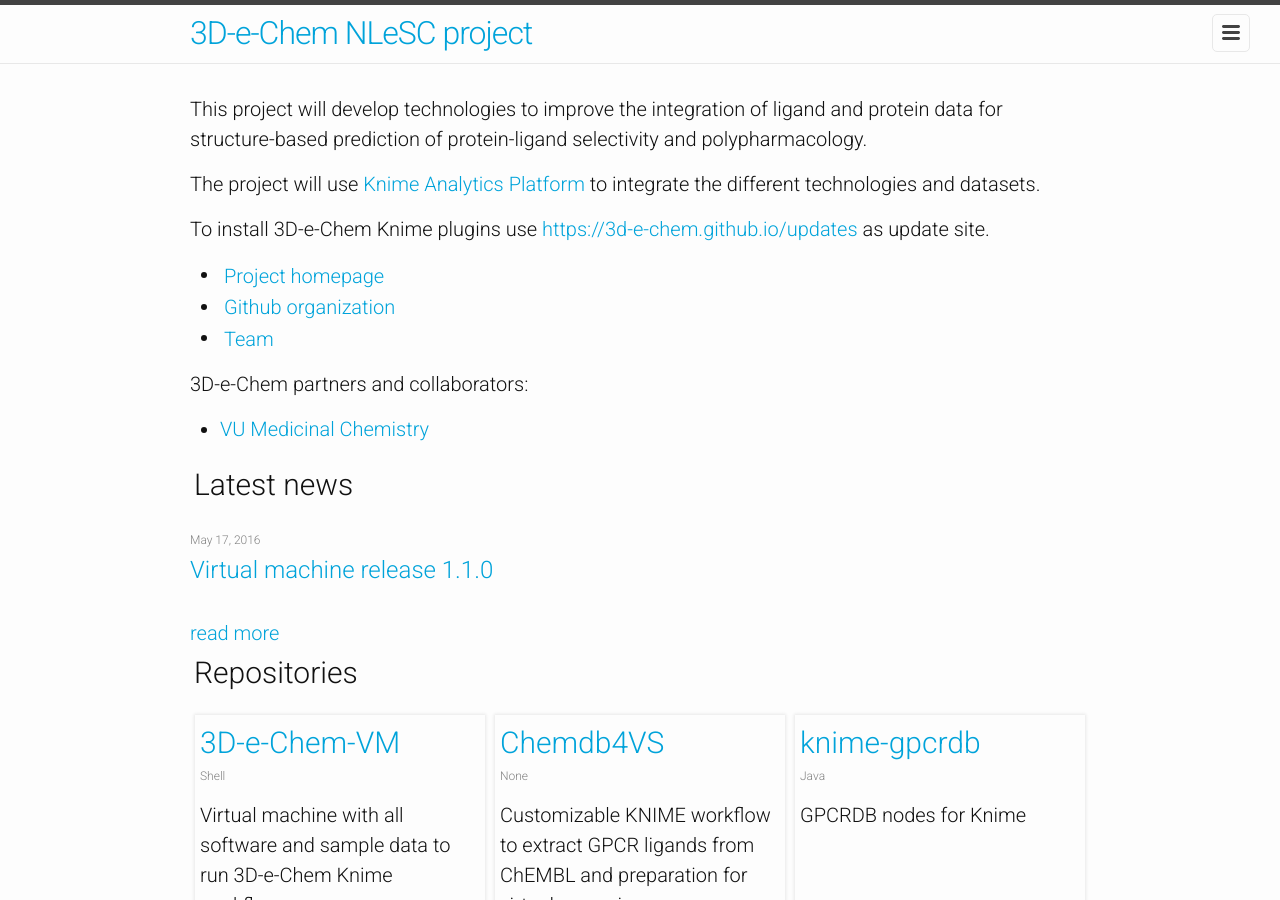
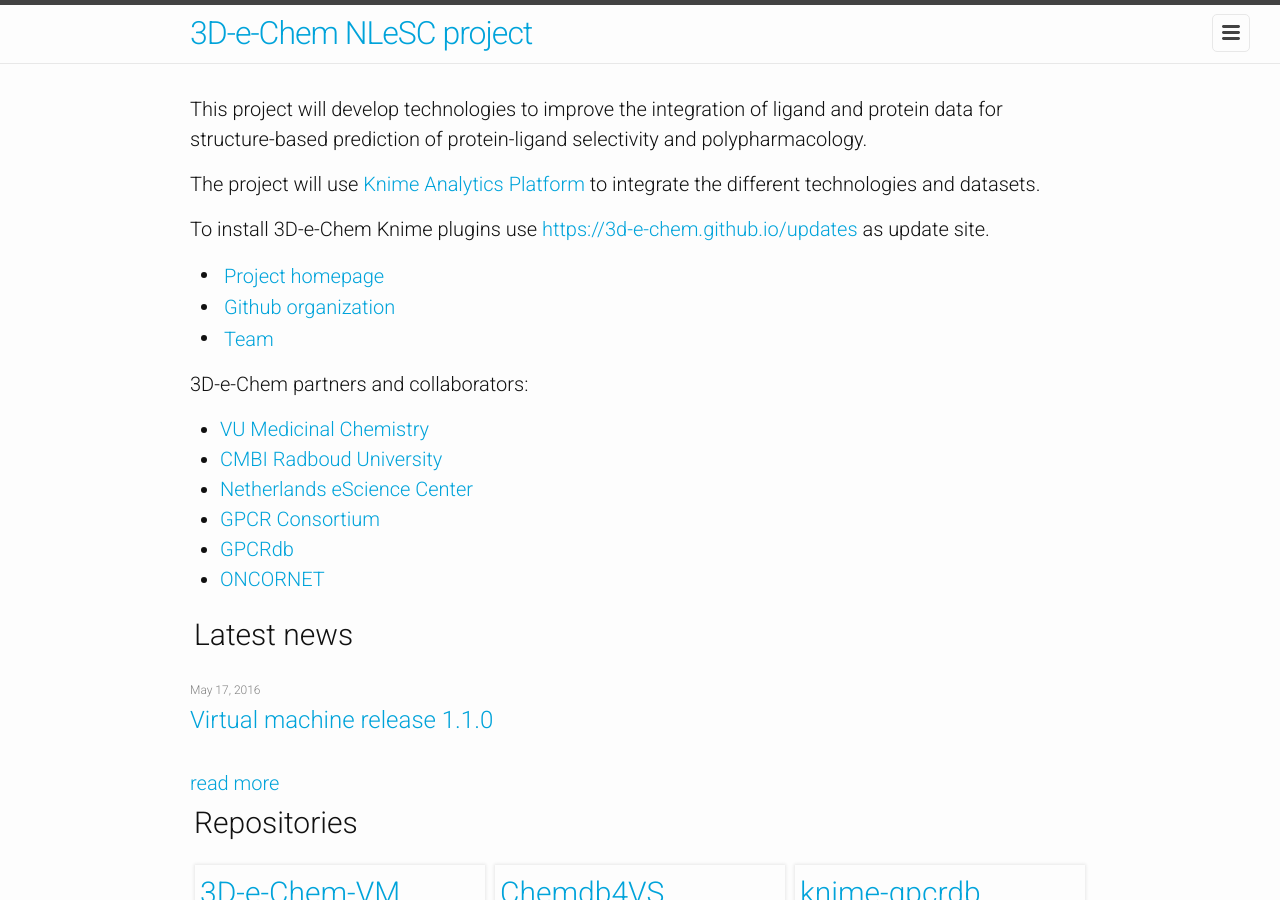
Before and after one commit to 3D-e-Chem/3D-e-Chem.github.io, a Jekyll site: the page built from index.html, in a window 1280 px wide and 900 px high. Built offline with Jekyll 4.4.1, drawn with Linux system fonts in a browser that asks for light colours; a style sheet for code colours, icons or effects is not loaded.

Commit message:
Update index.html

```diff
--- a/index.html
+++ b/index.html
@@ -20,7 +20,12 @@
 <p>3D-e-Chem partners and collaborators:</p>
 
 <ul>
-<li><a href="http://www.chem.vu.nl/en/research/division-of-medicinal-chemistry/">VU Medicinal Chemistry</a></li>
+    <li><a href="http://www.chem.vu.nl/en/research/division-of-medicinal-chemistry/">VU Medicinal Chemistry</a></li>
+    <li><a href="http://www2.cmbi.ru.nl/">CMBI Radboud University</a></li>
+    <li><a href="https://www.esciencecenter.nl/">Netherlands eScience Center</a></li>
+    <li><a href="http://gpcrconsortium.org/">GPCR Consortium</a></li>
+    <li><a href="http://gpcrdb.org/">GPCRdb</a></li>
+    <li><a href="http://www.oncornet.eu/">ONCORNET</a></li>
 </ul>
 
 {% include latestnews.html %}
```
